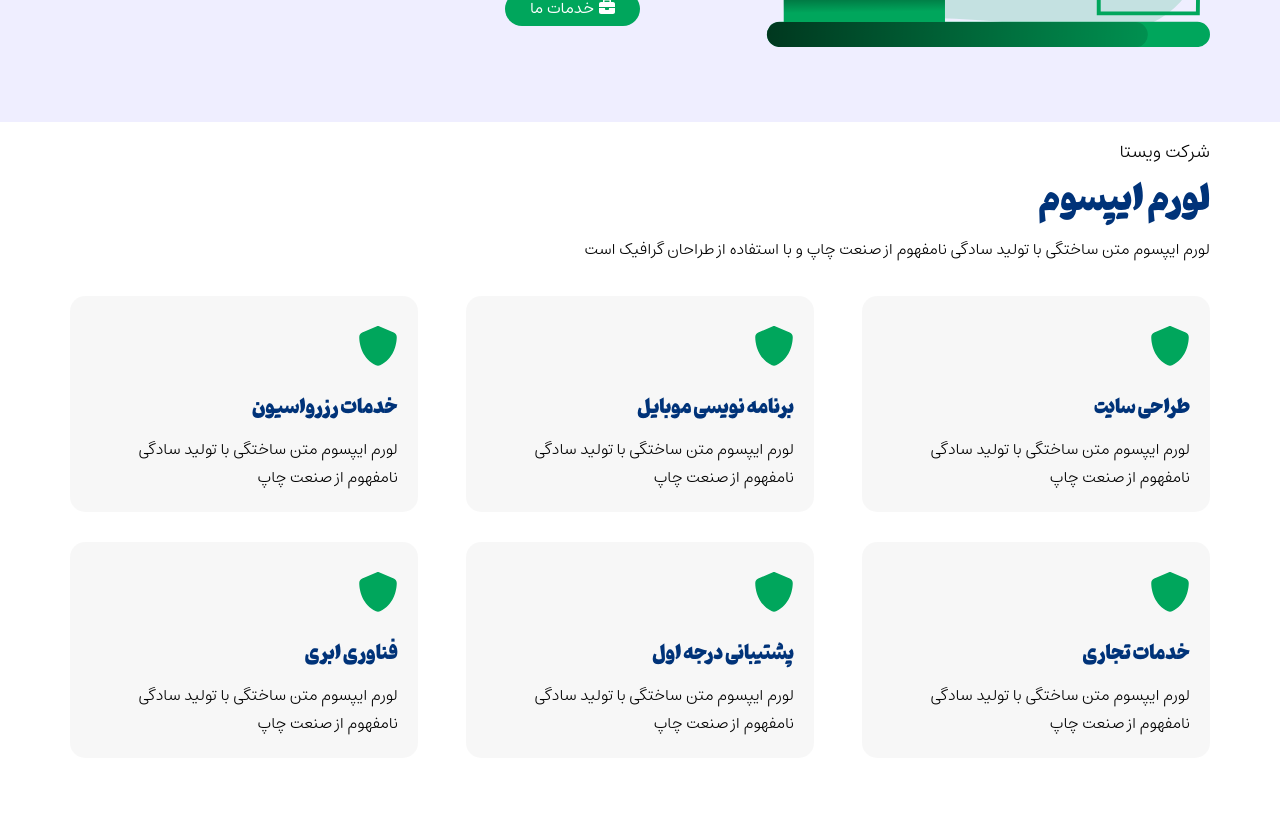
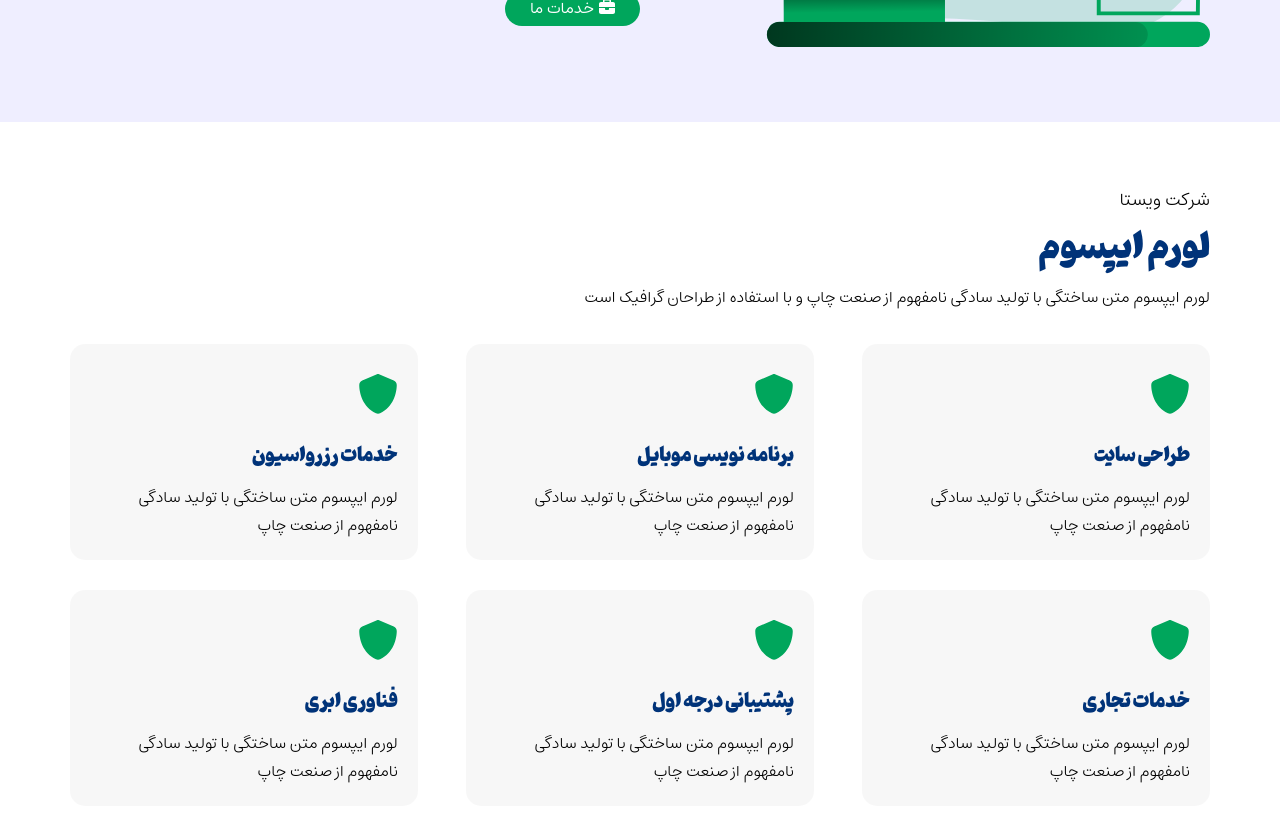
Before and after one commit to LeaReXx/Vistha-React-Template, a React (Create React App) app: page / in a window 1280 px wide. Shown: the part 1160-1981 px from the top of the page. Before the commit the page ends 1933 px from the top, so only its background shows below. Built offline with nearby package versions, Linux system fonts and the light colour scheme.

Commit message:
change margin top

```diff
--- a/src/service-sec/service.css
+++ b/src/service-sec/service.css
@@ -1,7 +1,6 @@
 .service-section {
-  padding-top: 4rem;
+  margin-top: 2rem;
 }
-
 .service-details {
   margin-top: 2rem;
 }
@@ -72,6 +71,9 @@
 }
 
 @media screen and (min-width: 991px) {
+  .service-section {
+    margin-top: 3rem;
+  }
   .service-box {
     width: 27%;
   }
--- a/src/service-sec/service.js
+++ b/src/service-sec/service.js
@@ -1,7 +1,7 @@
 import React from "react";
-
 import ServiceBox from "./service-box";
 import "./service.css";
+
 export default function Service() {
   let serviceArray = [
     {
@@ -36,22 +36,24 @@ export default function Service() {
     },
   ];
   return (
-    <section className="service-section container-max-width page-default-padding">
+    <section className="service-section">
+      <div className="container-max-width page-default-padding">
         <div className="service-header">
           <span>شرکت ویستا</span>
           <h2>لورم ایپسوم</h2>
           <p>
-          لورم ایپسوم متن ساختگی با تولید سادگی نامفهوم از صنعت چاپ و با استفاده
-          از طراحان گرافیک است
+            لورم ایپسوم متن ساختگی با تولید سادگی نامفهوم از صنعت چاپ و با
+            استفاده از طراحان گرافیک است
           </p>
         </div>
         <div className="service-details">
-        <ServiceBox {...serviceArray[0]}/>
-        <ServiceBox {...serviceArray[1]}/>
-        <ServiceBox {...serviceArray[2]}/>
-        <ServiceBox {...serviceArray[3]}/>
-        <ServiceBox {...serviceArray[4]}/>
-        <ServiceBox {...serviceArray[5]}/>
+          <ServiceBox {...serviceArray[0]} />
+          <ServiceBox {...serviceArray[1]} />
+          <ServiceBox {...serviceArray[2]} />
+          <ServiceBox {...serviceArray[3]} />
+          <ServiceBox {...serviceArray[4]} />
+          <ServiceBox {...serviceArray[5]} />
+        </div>
       </div>
     </section>
   );
```
Lines whose indentation alone changed are shown as unchanged.
